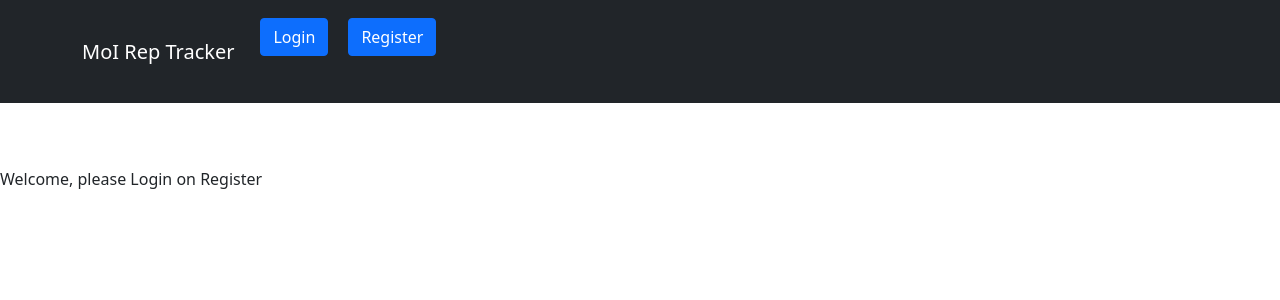
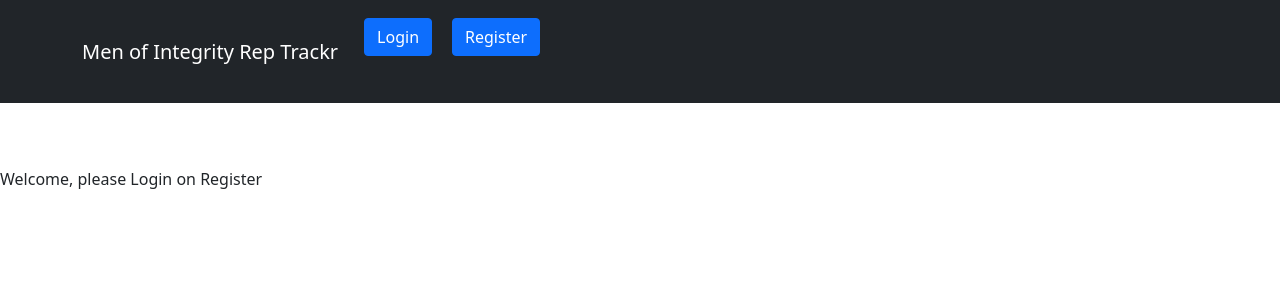
Before and after one commit to jackpaulcollins/challenger, a React (Create React App) app in the folder client/: page / in a window 1280 px wide. Shown: the top 300 px of the page. Built offline with nearby package versions, Linux system fonts and the light colour scheme; no server answers.

Commit message:
copy change

```diff
--- a/client/public/index.html
+++ b/client/public/index.html
@@ -24,7 +24,7 @@
       work correctly both with client-side routing and a non-root public URL.
       Learn how to configure a non-root public URL by running `npm run build`.
     -->
-    <title>MoI Rep Track</title>
+    <title>Men of Integrity Rep Trackr</title>
   </head>
   <body>
     <noscript>You need to enable JavaScript to run this app.</noscript>
--- a/client/src/components/NavigationBar.js
+++ b/client/src/components/NavigationBar.js
@@ -19,7 +19,7 @@ const NavigationBar = props => {
       <div className="nav-bar">
         <Navbar bg="dark" variant="dark">
           <Container>
-          <Navbar.Brand href="/">MoI Rep Tracker</Navbar.Brand>
+          <Navbar.Brand href="/">Men of Integrity Rep Trackr</Navbar.Brand>
           <Nav className="me-auto">
             <Button className="button" onClick={handleLogoutClick}>Logout</Button>
           </Nav>
@@ -37,7 +37,7 @@ const NavigationBar = props => {
       <div className="nav-bar">
         <Navbar bg="dark" variant="dark">
           <Container>
-          <Navbar.Brand href="/">MoI Rep Tracker</Navbar.Brand>
+          <Navbar.Brand href="/">Men of Integrity Rep Trackr</Navbar.Brand>
           <Nav className="me-auto">
             <Button className="button" onClick={() => navigate('/login')}>Login</Button>
             <Button className="button" onClick={() => navigate('/register')}>Register</Button>
```
